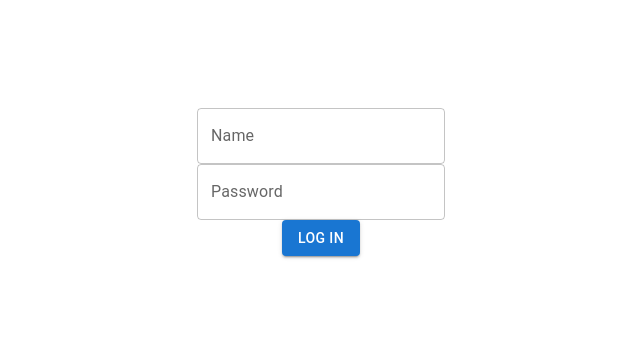
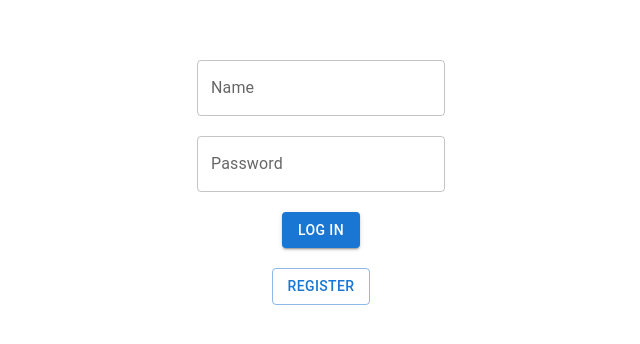
Before and after one commit to ChingOnn/newGodsOfNFT, a React (Create React App) app: page / in a window 1280 px wide. Shown: the part 218-562 px from the top of the page, without its empty margins (319-959 px from the left). Built offline with nearby package versions, Linux system fonts and the light colour scheme.

Commit message:
add spacing

```diff
--- a/src/App.js
+++ b/src/App.js
@@ -1,4 +1,3 @@
-import logo from './logo.svg';
 import './App.css';
 import TextField from '@mui/material/TextField';
 import Card from '@mui/material/Card';
@@ -7,14 +6,15 @@ import Button from '@mui/material/Button';
 function App() {
   return (
 
-    <Card class="card">
-      <TextField id="outlined-basic" label="Name" variant="outlined">Name</TextField>
-      <TextField id="outlined-basic" label="Password" variant="outlined">Password</TextField>
-      <Button variant="contained">Log in</Button>
-    </Card>
-
-
-
+        <Card class="card">
+          <TextField id="outlined-basic" label="Name" variant="outlined">Name</TextField>
+          <br></br>
+          <TextField id="outlined-basic" label="Password" variant="outlined">Password</TextField>
+          <br></br>
+          <Button variant="contained">Log in</Button>
+          <br></br>
+          <Button variant="outlined">Register</Button>
+        </Card>
 
   );
 }
```
Also changed, not shown: 1 other file (tests, documents, lock files or other folders).
